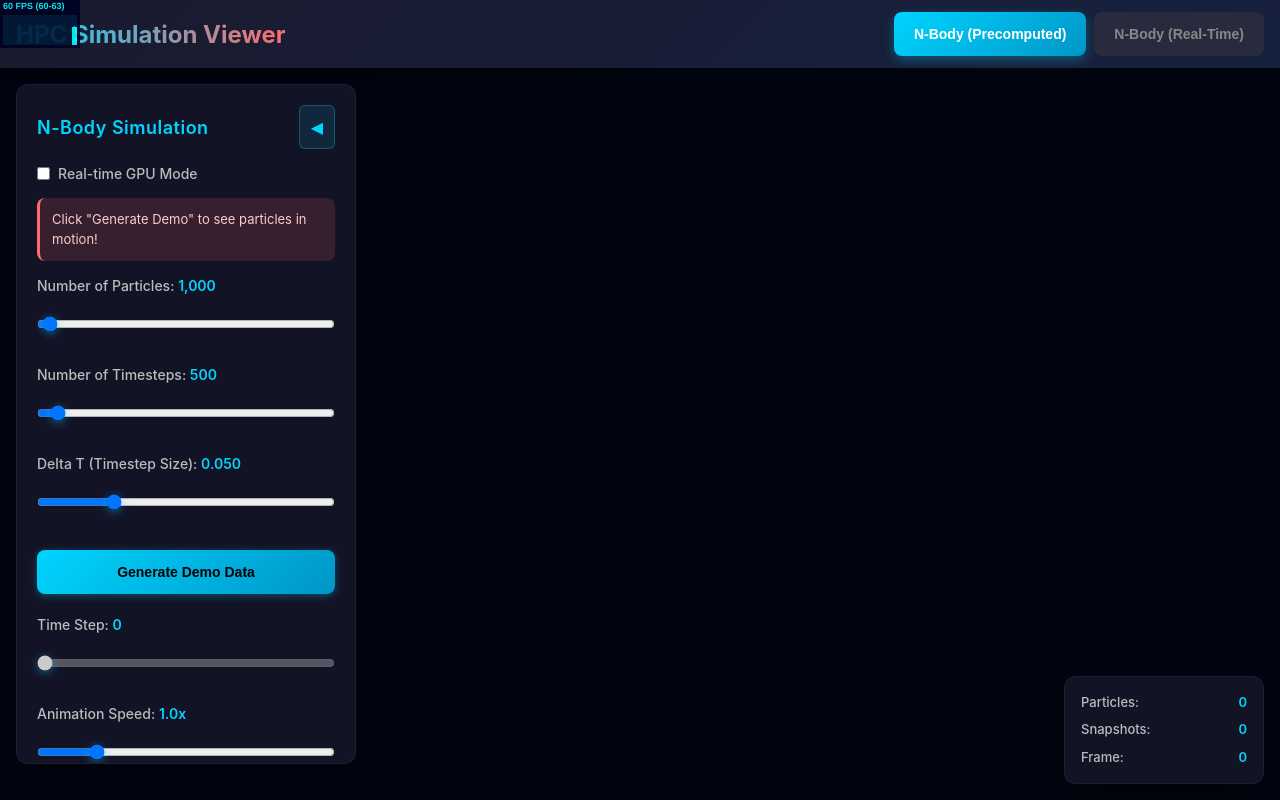
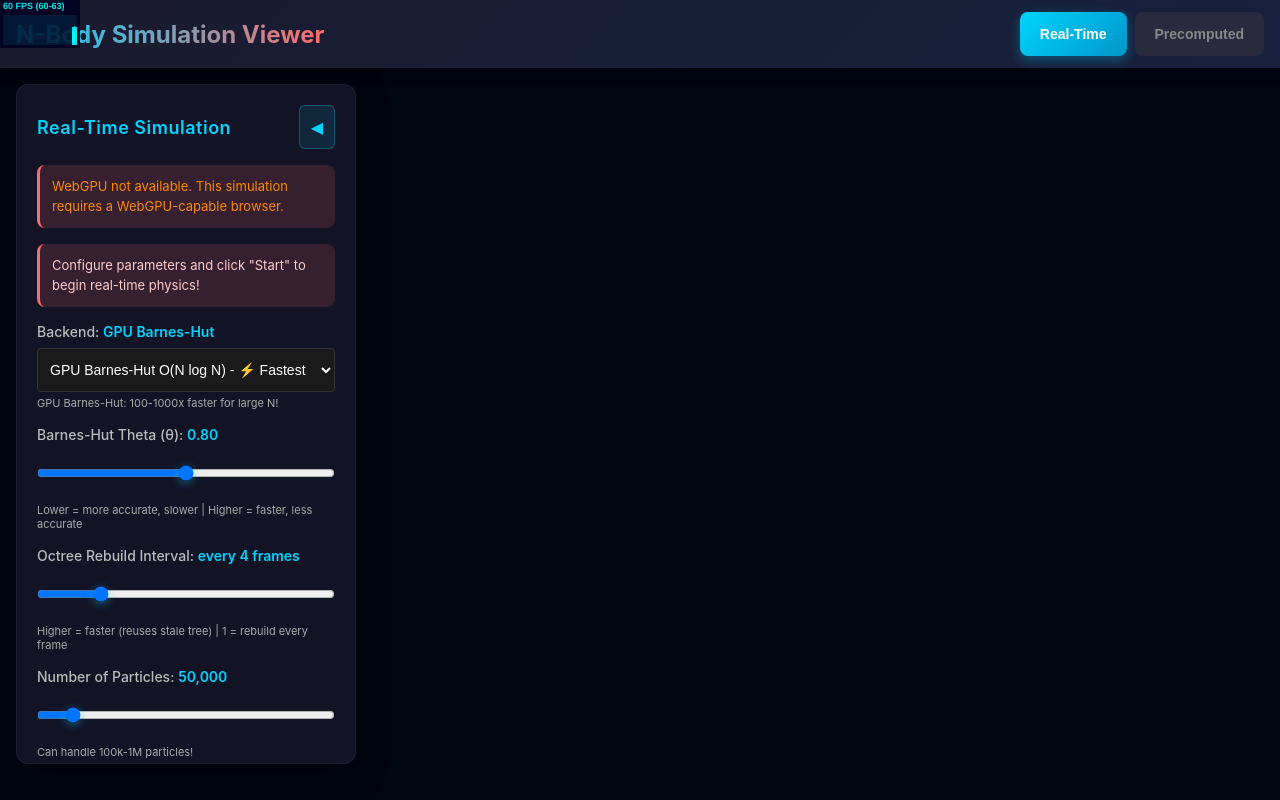
Before and after one commit to aaylward/nbody, a React (Vite) app: page / in a window 1280 px wide. Built offline with nearby package versions, Linux system fonts and the light colour scheme.

Commit message:
Default to Real-Time tab and simplify UI labels
Make Real-Time the leftmost and default-selected mode. Rename
title to N-Body Simulation Viewer and drop redundant N-Body
prefix from tab labels.

```diff
--- a/index.html
+++ b/index.html
@@ -8,8 +8,8 @@
     <meta name="mobile-web-app-capable" content="yes" />
     <meta name="apple-mobile-web-app-status-bar-style" content="black-translucent" />
     <meta name="theme-color" content="#0a0a0a" />
-    <meta name="description" content="Interactive N-Body and Monte Carlo simulation viewer" />
-    <title>HPC Simulation Viewer</title>
+    <meta name="description" content="Interactive N-Body simulation viewer" />
+    <title>N-Body Simulation Viewer</title>
   </head>
   <body>
     <div id="root"></div>
--- a/src/components/TopBar.tsx
+++ b/src/components/TopBar.tsx
@@ -7,19 +7,19 @@ export function TopBar() {
 
   return (
     <div className="top-bar">
-      <div className="title">HPC Simulation Viewer</div>
+      <div className="title">N-Body Simulation Viewer</div>
       <div className="mode-selector">
+        <button
+          className={`mode-btn ${mode === 'nbody-realtime' ? 'active' : ''}`}
+          onClick={() => setMode('nbody-realtime')}
+        >
+          Real-Time
+        </button>
         <button
           className={`mode-btn ${mode === 'nbody' ? 'active' : ''}`}
           onClick={() => setMode('nbody')}
         >
-          N-Body (Precomputed)
-        </button>
-        <button
-          className={`mode-btn ${mode === 'nbody-realtime' ? 'active' : ''}`}
-          onClick={() => setMode('nbody-realtime')}
-        >
-          N-Body (Real-Time)
+          Precomputed
         </button>
       </div>
     </div>
--- a/src/store/useSimulationStore.ts
+++ b/src/store/useSimulationStore.ts
@@ -32,7 +32,7 @@ interface SimulationStore {
 }
 
 export const useSimulationStore = create<SimulationStore>((set) => ({
-  mode: 'nbody',
+  mode: 'nbody-realtime',
   setMode: (mode) => set({ mode }),
 
   nbody: {
```
